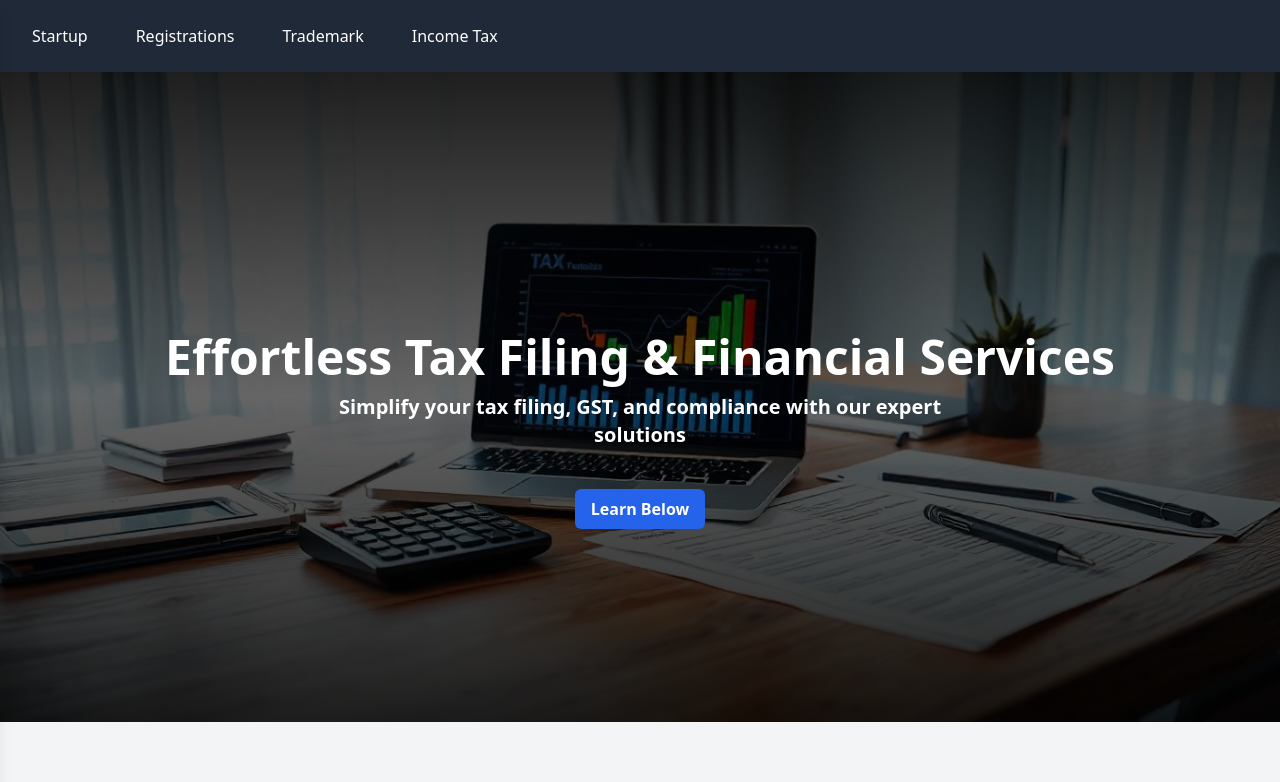
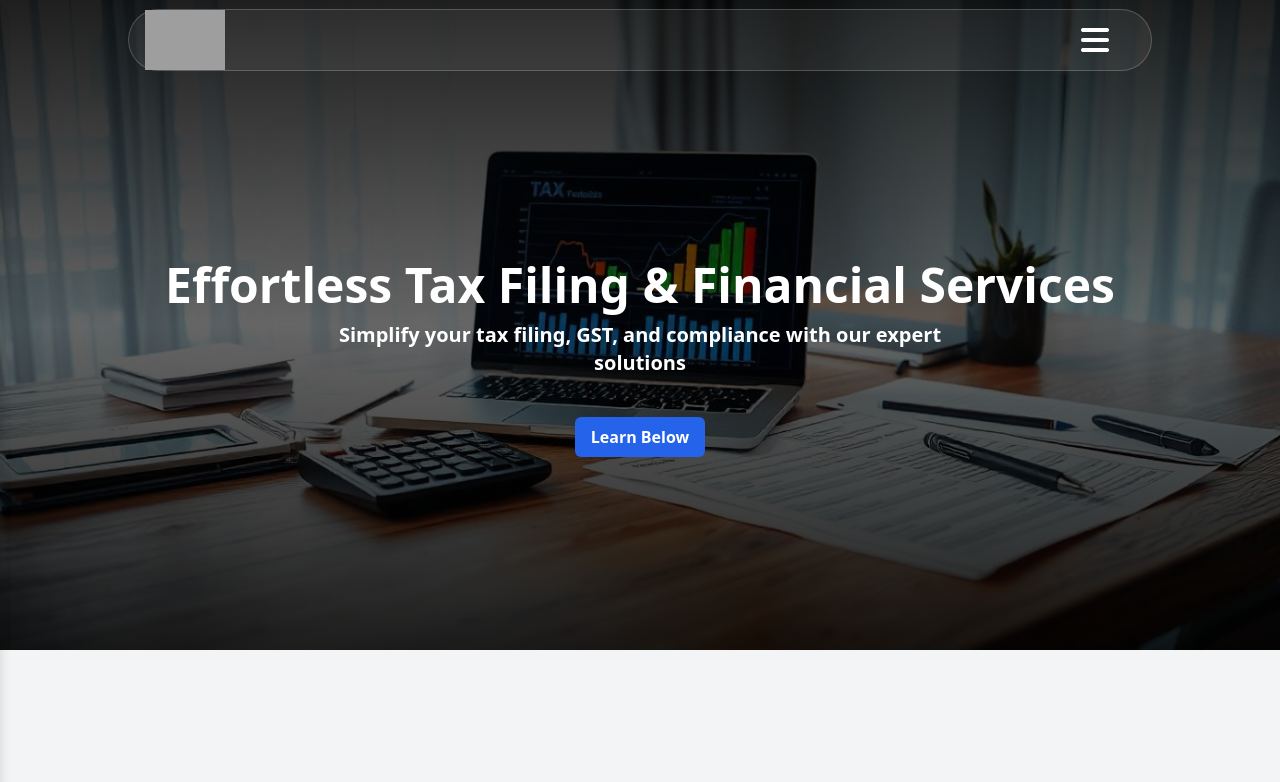
Before and after one commit to vikasrath/solocorp, a React (Vite) app in the folder frontend/: page / in a window 1280 px wide. Shown: the top 782 px of the page. Built offline with nearby package versions, Linux system fonts and the light colour scheme; grey boxes are pictures that could not be loaded.

Commit message:
navbar correction returned to initial state

```diff
--- a/frontend/src/Components/Navbar/Navbar.jsx
+++ b/frontend/src/Components/Navbar/Navbar.jsx
@@ -1,83 +1,35 @@
-import React from 'react';
-
-const navLinks = [
-  {
-    title: "Startup",
-    subLinks: [
-      { title: "Proprietorship", link: "/proprietorship" },
-      { title: "Partnership", link: "/partnership" },
-      { title: "One Person Company", link: "/onePersonCompany" },
-      { title: "Limited Liability Partnership", link: "/limitedLiabilityPartnership" },
-      { title: "Private Limited Comapny", link: "/privateLimitedComapny" },
-      { title: "Section 8 Company", link: "/section8Company" },
-      { title: "Trust Registeration", link: "/trustRegisteration" },
-      { title: "Public Limited Company", link: "/publicLimitedCompany" },
-      { title: "Producer Company", link: "/producerCompany" },
-      { title: "MCA Name Approval", link: "/MCANameApproval" },
-      { title: "Indian Subsidiary", link: "/indianSubsidiary" },
-    ]
-  },
-  {
-    title: "Registrations",
-    subLinks: [
-      { title: "Startup India", link: "/StartupIndia" },
-      { title: "Trade License", link: "/tradeLicense" },
-      { title: "FSSAI Registration", link: "/FSSAIRegistration" },
-      { title: "FSSAI License", link: "/FSSAILicense" },
-      { title: "Halal License & Certificate", link: "/halalLicenseAndCertificate" },
-      { title: "ICEGATE Registeration", link: "/ICEGATERegisteration" },
-      { title: "Import Export Code", link: "/importExportCode" },
-      { title: "Legal Identity Identifier Card", link: "/legalIdentityIdentifierCard" },
-      { title: "ISO Registeration", link: "/ISORegisteration" },
-      { title: "PF Registration", link: "/PFRegistration" },
-      { title: "ESI Registration", link: "/ESIRegistration" },
-      { title: "Professional Tax Registration", link: "/professionalTaxRegistration" },
-      { title: "RCMC Registration", link: "/RCMCRegistration" },
-    ]
-  },
-  {
-    title: "Trademark",
-    subLinks: [
-      { title: "Trademark Registration", link: "/trademarkRegistration" },
-      { title: "Trademark Search", link: "/trademarkSearch" },
-      { title: "Trademark Objection", link: "/trademarkObjection" },
-      { title: "Trademark Certificate", link: "/trademarkCertificate" },
-    ]
-  },
-  {
-    title: "Income Tax",
-    subLinks: [
-      { title: "Income Tax E-Filing", link: "/incomeTaxEFiling" },
-      { title: "businessTaxFiling", link: "/businessTaxFiling" },
-      { title: "ITR-1 Return Filing", link: "/ITR1ReturnFiling" },
-      { title: "ITR-2 Return Filing", link: "/ITR2ReturnFiling" },
-    ]
-  }
-];
+import React, { useState } from 'react';
+import Sidebar from './Sidebar/Sidebar';
+import Logo from '../Logo/Logo';
+import { NavLink } from 'react-router-dom';
 
 function Navbar() {
-  return (
-    <nav className="bg-gray-800 text-white p-4">
-      <div className="flex space-x-4">
-        {navLinks.map((item) => (
-          <div className="relative group" key={item.title}>
-            <button className="px-4 py-2">{item.title}</button>
-            <div className="absolute left-0 hidden bg-gray-700 text-white group-hover:block w-48 mt-2 p-2 rounded-lg z-50">
-              {item.subLinks.map((subLink) => (
-                <a
-                  href={subLink.link}
-                  key={subLink.title}
-                  className="block px-4 py-2 hover:bg-gray-600"
+    const [togle, setTogle] = useState(false);
+
+    const handelClick = () => {
+        setTogle(prev => !prev);
+    };
+
+    return (
+        <>
+            <header className=' absolute flex justify-center items-center w-screen z-20 text-m xl:text-xl top-0 h-[80px]'>
+                <div
+                    className=' mx-6   rounded-full px-4 py-0 flex items-center justify-between w-full md:w-[80%] bg-[#ffffff10]'
+                    style={{ border: `1px solid rgba(255, 255, 255, 0.2)` }}
                 >
-                  {subLink.title}
-                </a>
-              ))}
-            </div>
-          </div>
-        ))}
-      </div>
-    </nav>
-  );
+                    <div className='flex space-x-4 items-center'>
+                        <Logo />
+                    </div>
+                    <div className='flex items-center justify-center sm:mr-3 md:mr-5'>
+                        <button onClick={handelClick}>
+                            <i className='fa-solid fa-bars w-10 h-8 mt-1 text-white' style={{ fontSize: '2rem' }}></i>
+                        </button>
+                    </div>
+                </div>
+            </header>
+            <Sidebar togled={togle} setTogled={setTogle} />
+        </>
+    );
 }
 
 export default Navbar;
```
